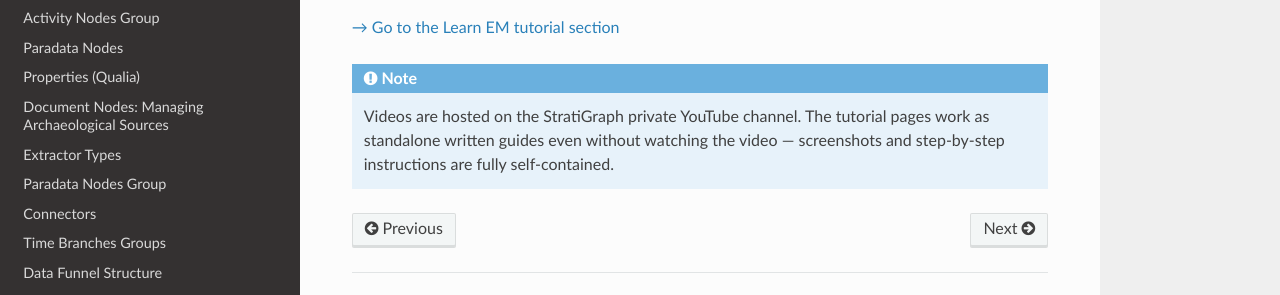
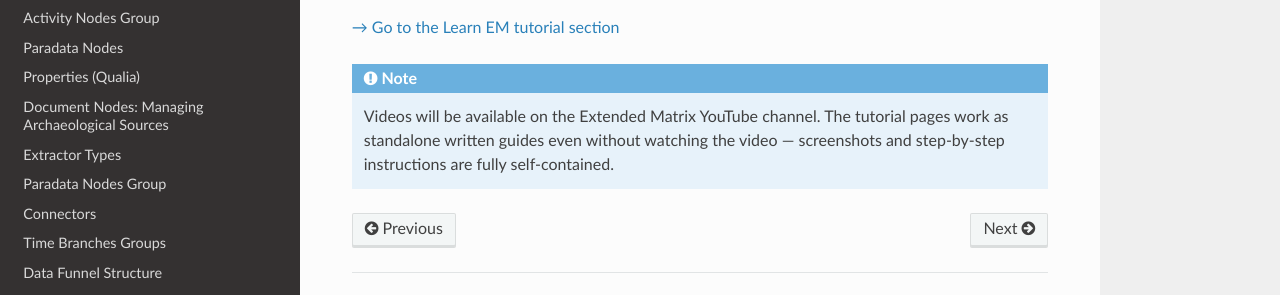
Before and after one commit to zalmoxes-laran/ExtendedMatrix-doc, a Sphinx documentation site: the page built from docs/learn_EM.rst, in a window 1280 px wide and 900 px high, scrolled down 3148 px. Shown: the part 523-818 px from the top of the window. Built offline with Sphinx 7.4.7 and the Read the Docs theme 3.1.0, drawn with Linux system fonts in a browser that asks for light colours; pages that are not in the unit, such as notebooks, are missing from menus.

Commit message:
Update learn_EM.rst

```diff
--- a/docs/learn_EM.rst
+++ b/docs/learn_EM.rst
@@ -156,7 +156,7 @@ Three **learning paths** let you choose the right scope:
 
 .. note::
 
-   Videos are hosted on the StratiGraph private YouTube channel.
+   Videos will be available on the Extended Matrix YouTube channel.
    The tutorial pages work as standalone written guides even without
    watching the video — screenshots and step-by-step instructions
    are fully self-contained.
```
